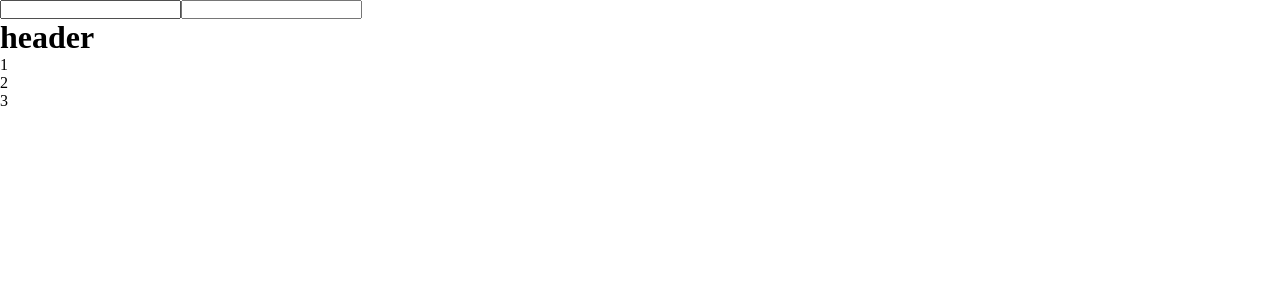
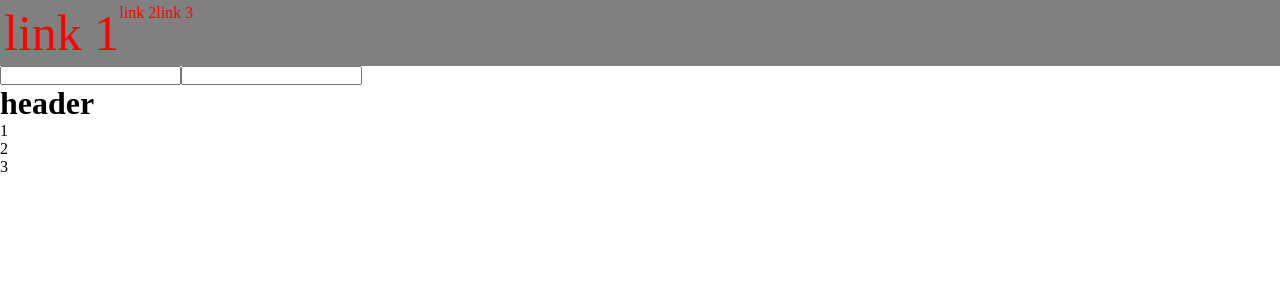
Before and after one commit to szu-szy/react-pol32, a React (Create React App) app: page / in a window 1280 px wide. Shown: the top 300 px of the page. Built offline with nearby package versions, Linux system fonts and the light colour scheme.

Commit message:
scss exercise

```diff
--- a/src/App.scss
+++ b/src/App.scss
@@ -83,3 +83,24 @@
 //     }
 //   }
 // }
+
+// Zadanie 4
+.header {
+  background-color: gray;
+
+  &__nav {
+    padding: 4px;
+  }
+  &__list {
+    display: flex;
+    list-style: none;
+
+    &-item {
+      color: red;
+
+      &--active {
+        font-size: 50px;
+      }
+    }
+  }
+}
--- a/src/App.tsx
+++ b/src/App.tsx
@@ -3,6 +3,18 @@ import "./App.scss";
 const App = () => {
   return (
     <div className="App">
+      {/* Zadanie 4 - SCSS */}
+      <header className="header">
+        <nav className="header__nav">
+          <ul className="header__list">
+            <li className="header__list-item header__list-item--active">
+              link 1
+            </li>
+            <li className="header__list-item">link 2</li>
+            <li className="header__list-item">link 3</li>
+          </ul>
+        </nav>
+      </header>
       {/* zagnieżdżenia scss */}
       <div className="block">
         <input type="text" id="block-input-name" />
```
